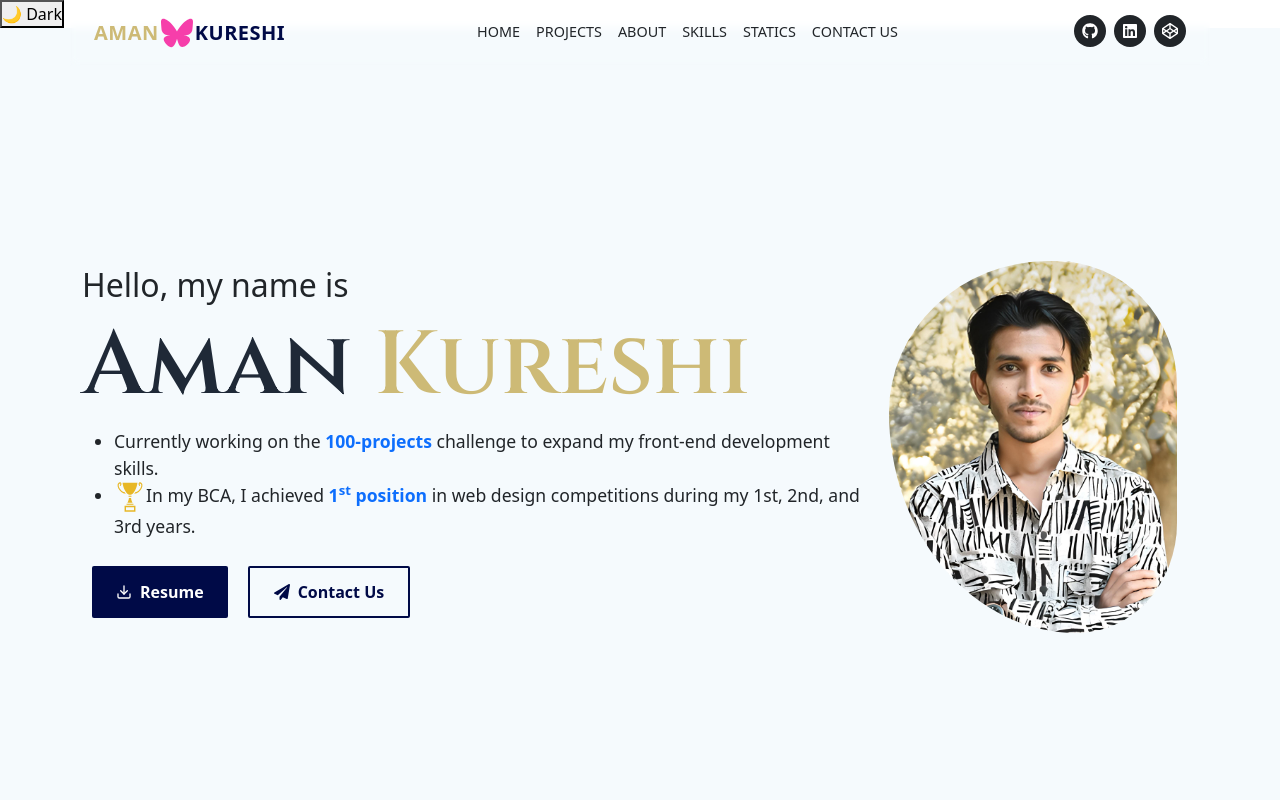
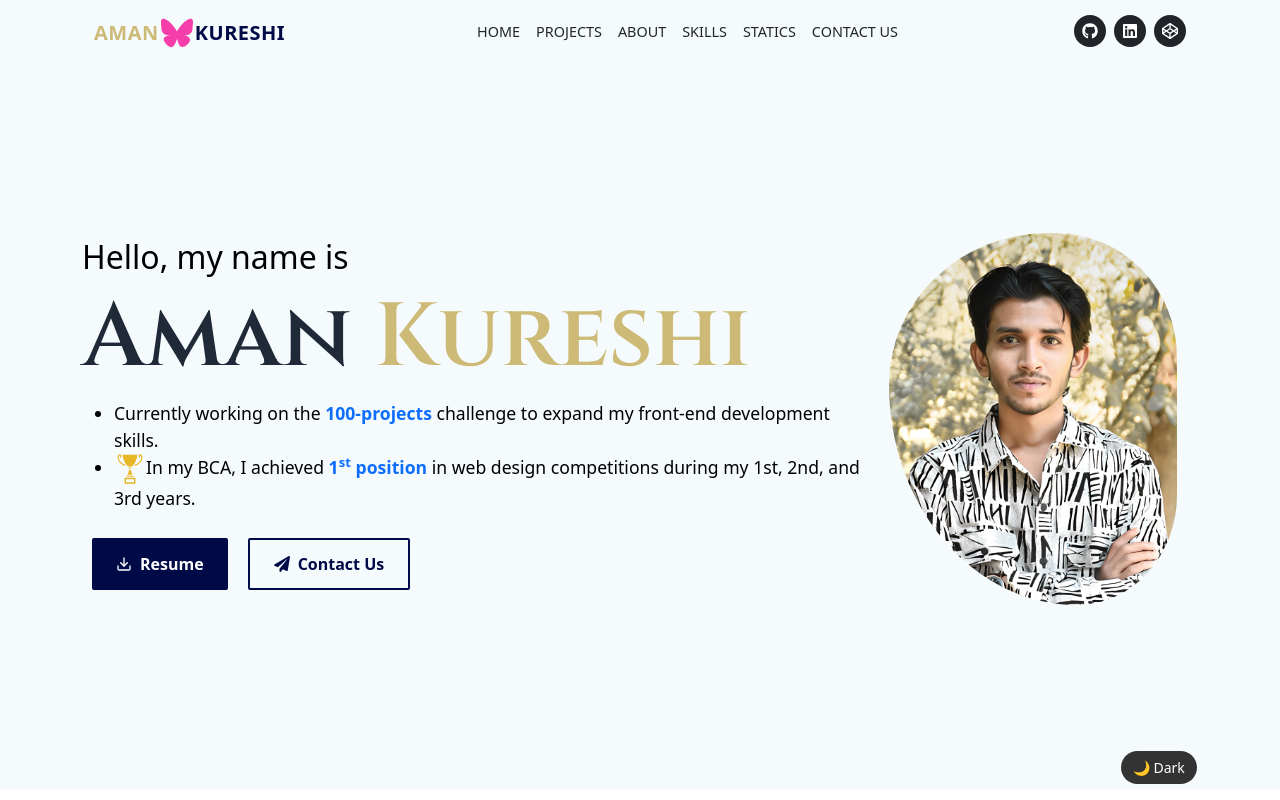
Before and after one commit to amankureshi/portfolio-2025, a React (Vite) app: page / in a window 1280 px wide. Shown: the top 800 px of the page. Built offline with nearby package versions, Linux system fonts and the light colour scheme.

Commit message:
added dark/light modecss

```diff
--- a/src/App.css
+++ b/src/App.css
@@ -10,7 +10,33 @@ body {
     overflow-x: hidden;
 }
 
-.nav-bg,
-.hero-content {
-    background-color: #F5FAFD;
+
+.app {
+    background-color: #ffffff;
+    color: #000000;
+    transition: all 0.3s ease-in-out;
 }
+
+.app.dark-mode {
+    background: linear-gradient(135deg, #0f2027, #203a43, #2c5364);
+    color: #ffffff;
+}
+
+.dark-mode-btn {
+    position: fixed;
+    bottom: 1rem;
+    right: 5.2rem;
+    z-index: 9999;
+    background: #333;
+    color: #fff;
+    border: none;
+    border-radius: 20px;
+    padding: 6px 12px;
+    cursor: pointer;
+    font-size: 14px;
+    transition: all 0.3s ease;
+}
+
+.dark-mode-btn:hover {
+    background: #555;
+}
```
